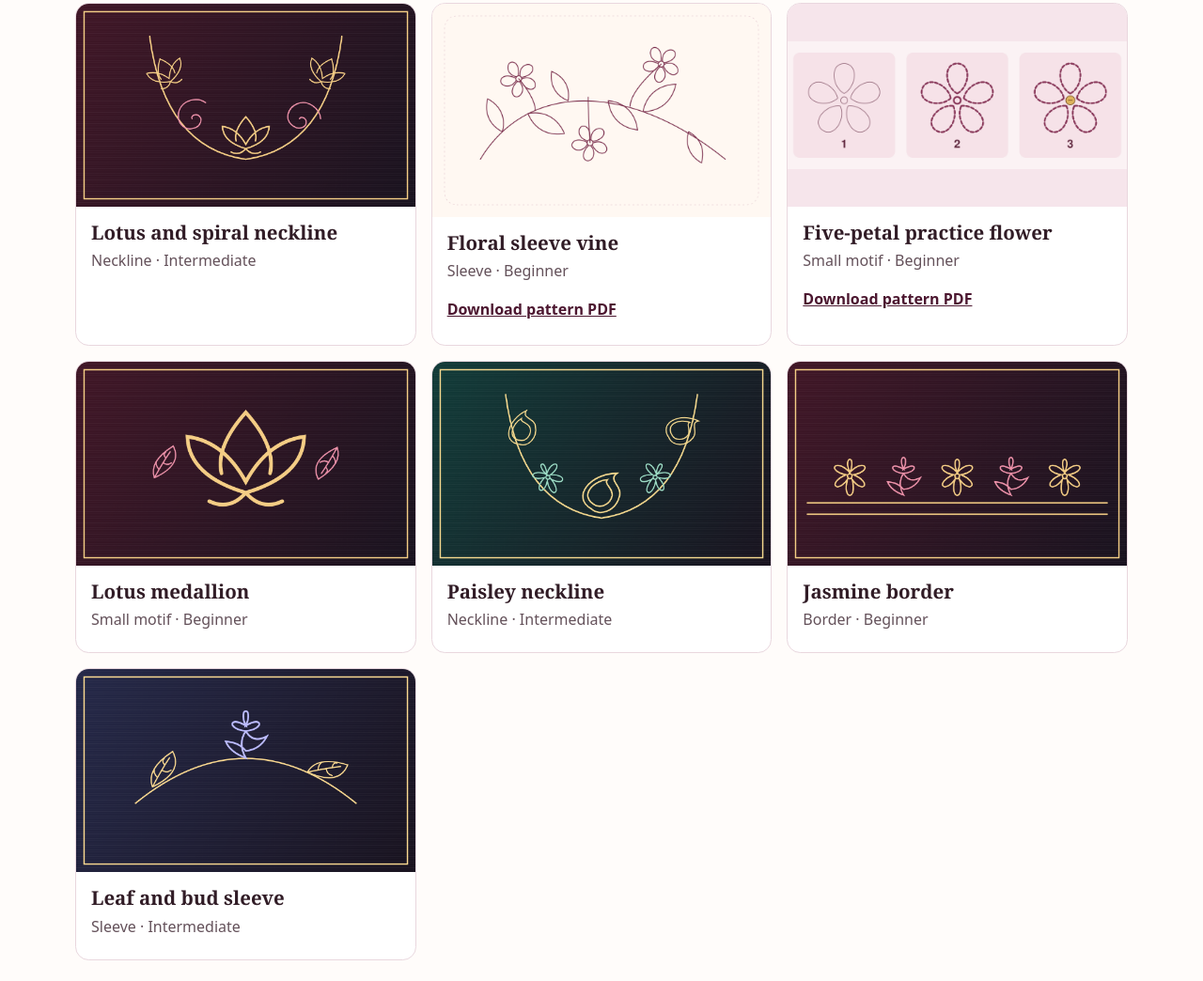
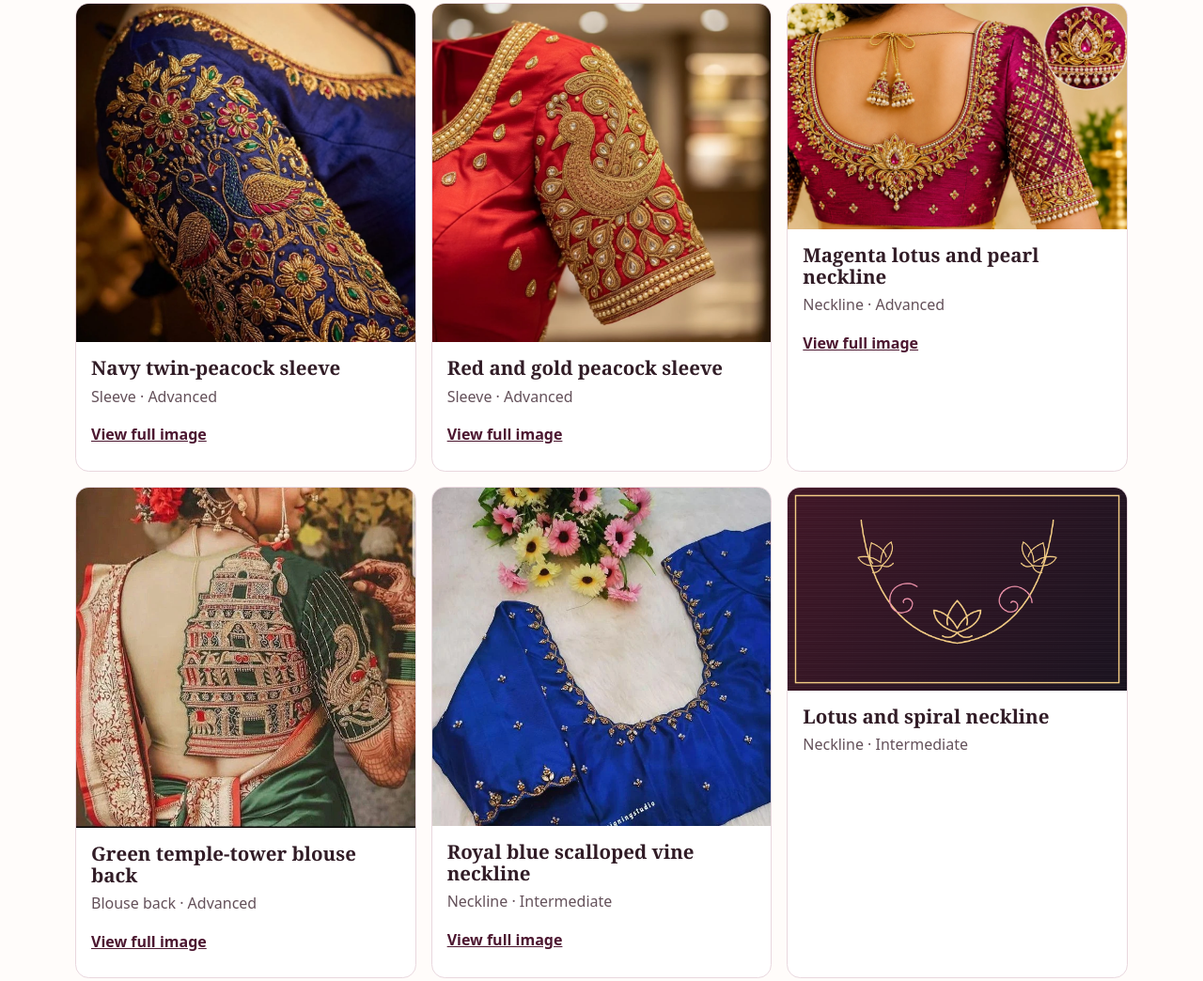
Before and after one commit to MariaSamy/aari-studio, a website: page dist/index.html in a window 1280 px wide. Shown: the part 5766-6810 px from the top of the page at 94% size. Drawn offline with Linux system fonts and the light colour scheme.

Commit message:
Add five Aari blouse photos to the Design Gallery (#11)

```diff
--- a/dist/app.js
+++ b/dist/app.js
@@ -61,6 +61,7 @@ const copy = {
     curvesExercise: 'Stitch each shape twice. Check that the curve follows the pencil line, the corner stays sharp, and the fabric lies flat.',
     placementLabel: 'Placement', levelLabel: 'Skill level', allPlacements: 'All placements', allLevels: 'All levels',
     small: 'Small motif', sleeve: 'Sleeve', neck: 'Neckline', border: 'Border',
+    back: 'Blouse back', advanced: 'Advanced', viewGalleryPhoto: 'View full image',
     beginner: 'Beginner', intermediate: 'Intermediate', noDesigns: 'No designs match these filters.',
     mixerTitle: 'Design Mixer', mixerIntro: 'Choose two motifs and see how they look together on a sleeve, neckline or border.',
     mainLabel: 'Main motif', accentLabel: 'Accent motif', paletteLabel: 'Colours',
@@ -142,6 +143,7 @@ const copy = {
     curvesExercise: 'ஒவ்வொரு வடிவத்தையும் இரண்டு முறை தையுங்கள். தையல் பென்சில் கோட்டைப் பின்பற்றுகிறதா, மூலை கூர்மையாக உள்ளதா, துணி சுருங்காமல் உள்ளதா எனப் பாருங்கள்.',
     placementLabel: 'இடம்', levelLabel: 'திறன் நிலை', allPlacements: 'அனைத்து இடங்களும்', allLevels: 'அனைத்து நிலைகளும்',
     small: 'சிறிய வடிவம்', sleeve: 'கைப் பகுதி', neck: 'கழுத்துப் பகுதி', border: 'கரை',
+    back: 'ரவிக்கையின் பின்புறம்', advanced: 'மேம்பட்ட நிலை', viewGalleryPhoto: 'முழுப் படத்தைப் பார்க்கவும்',
     beginner: 'தொடக்க நிலை', intermediate: 'இடைநிலை', noDesigns: 'இந்தத் தேர்வுகளுக்குப் பொருத்தமான வடிவங்கள் இல்லை.',
     mixerTitle: 'வடிவங்களை இணைக்கலாம்', mixerIntro: 'இரண்டு வடிவங்களைத் தேர்ந்தெடுத்து அவை கைப் பகுதி, கழுத்துப் பகுதி அல்லது கரையில் எப்படித் தெரிகின்றன என்று பாருங்கள்.',
     mainLabel: 'முதன்மை வடிவம்', accentLabel: 'துணை வடிவம்', paletteLabel: 'நிறங்கள்',
--- a/dist/catalog.js
+++ b/dist/catalog.js
@@ -13,6 +13,26 @@ const arrangements = {
   border: { base: 'M35 249 H565 M35 269 H565', spots: [[110,202,.83],[205,202,.83],[300,202,.83],[395,202,.83],[490,202,.83]] },
 };
 const galleryDesigns = [
+  {
+    id: 'navy-twin-peacock', placement: 'sleeve', level: 'advanced', image: 'gallery-navy-twin-peacock.webp', photo: true,
+    name: { en: 'Navy twin-peacock sleeve', ta: 'இரு மயில்கள் கொண்ட கருநீலக் கை வடிவம்' },
+  },
+  {
+    id: 'red-gold-peacock', placement: 'sleeve', level: 'advanced', image: 'gallery-red-gold-peacock.webp', photo: true,
+    name: { en: 'Red and gold peacock sleeve', ta: 'சிவப்புத் துணியில் தங்க நிற மயில் கை வடிவம்' },
+  },
+  {
+    id: 'magenta-lotus-pearl', placement: 'neck', level: 'advanced', image: 'gallery-magenta-lotus-pearl.webp', photo: true,
+    name: { en: 'Magenta lotus and pearl neckline', ta: 'அடர் இளஞ்சிவப்புத் துணியில் தாமரையும் முத்துகளும் கொண்ட கழுத்து வடிவம்' },
+  },
+  {
+    id: 'green-temple-back', placement: 'back', level: 'advanced', image: 'gallery-green-temple-back.webp', photo: true,
+    name: { en: 'Green temple-tower blouse back', ta: 'கோபுர வேலைப்பாடுள்ள பச்சை ரவிக்கையின் பின்புறம்' },
+  },
+  {
+    id: 'blue-scalloped-vine', placement: 'neck', level: 'intermediate', image: 'gallery-blue-scalloped-vine.webp', photo: true,
+    name: { en: 'Royal blue scalloped vine neckline', ta: 'அலை வடிவப் பூங்கொடி கொண்ட நீலக் கழுத்து வடிவம்' },
+  },
   { id: 'lotus-spiral-neckline', placement: 'neck', level: 'intermediate', name: { en: 'Lotus and spiral neckline', ta: 'தாமரையும் சுருளும் கொண்ட கழுத்து வடிவம்' }, main: 'lotus', accent: 'spiral', palette: 'wine' },
   { id: 'sleeve-vine', placement: 'sleeve', level: 'beginner', name: { en: 'Floral sleeve vine', ta: 'கைப் பகுதிக்கான பூங்கொடி' }, image: 'floral-sleeve.png', pdf: 'floral-sleeve-a4.pdf' },
   { id: 'practice-flower', placement: 'small', level: 'beginner', name: { en: 'Five-petal practice flower', ta: 'ஐந்து இதழ்கள் கொண்ட பூ' }, image: 'floral-motif.png', pdf: 'small-flower-a4.pdf' },
--- a/dist/designs.js
+++ b/dist/designs.js
@@ -72,9 +72,19 @@ function showDesigns() {
     card.querySelector('h3').textContent = name;
     card.querySelector('p').textContent = [t[design.placement], t[design.level]].join(' · ');
     const action = card.querySelector('a');
-    action.textContent = t.download;
-    if (design.pdf) action.href = design.pdf;
-    else action.remove();
+    if (design.pdf) {
+      action.href = design.pdf;
+      action.textContent = t.download;
+    } else if (design.photo) {
+      action.href = design.image;
+      action.target = '_blank';
+      action.rel = 'noopener';
+      action.removeAttribute('download');
+      action.textContent = t.viewGalleryPhoto;
+      action.setAttribute('aria-label', t.viewGalleryPhoto + ' · ' + name);
+    } else {
+      action.remove();
+    }
     return card;
   }));
 }
--- a/dist/index.html
+++ b/dist/index.html
@@ -126,7 +126,7 @@
 <a class="button soft" href="#design-mixer" data-i="mixerTitle"></a>
 </div>
 </div>
-<div class="design-fields"><label><span data-i="placementLabel"></span><select id="placement-filter"><option value="" data-i="allPlacements"></option><option value="small" data-i="small"></option><option value="sleeve" data-i="sleeve"></option><option value="neck" data-i="neck"></option><option value="border" data-i="border"></option></select></label><label><span data-i="levelLabel"></span><select id="level-filter"><option value="" data-i="allLevels"></option><option value="beginner" data-i="beginner"></option><option value="intermediate" data-i="intermediate"></option></select></label></div>
+<div class="design-fields"><label><span data-i="placementLabel"></span><select id="placement-filter"><option value="" data-i="allPlacements"></option><option value="small" data-i="small"></option><option value="sleeve" data-i="sleeve"></option><option value="neck" data-i="neck"></option><option value="border" data-i="border"></option><option value="back" data-i="back"></option></select></label><label><span data-i="levelLabel"></span><select id="level-filter"><option value="" data-i="allLevels"></option><option value="beginner" data-i="beginner"></option><option value="intermediate" data-i="intermediate"></option><option value="advanced" data-i="advanced"></option></select></label></div>
 <p id="gallery-empty" data-i="noDesigns" hidden></p><div class="gallery-grid" id="gallery-cards"></div>
 <template id="gallery-card-template"><article class="gallery-card"><div class="gallery-media"></div><div class="gallery-copy"><h3></h3><p></p><a href="#" download></a></div></article></template>
 <section class="mixer" id="design-mixer" aria-labelledby="mixer-title">
```
Also changed, not shown: dist/gallery-blue-scalloped-vine.webp (added), dist/gallery-green-temple-back.webp (added), dist/gallery-magenta-lotus-pearl.webp (added), dist/gallery-navy-twin-peacock.webp (added), dist/gallery-red-gold-peacock.webp (added).
